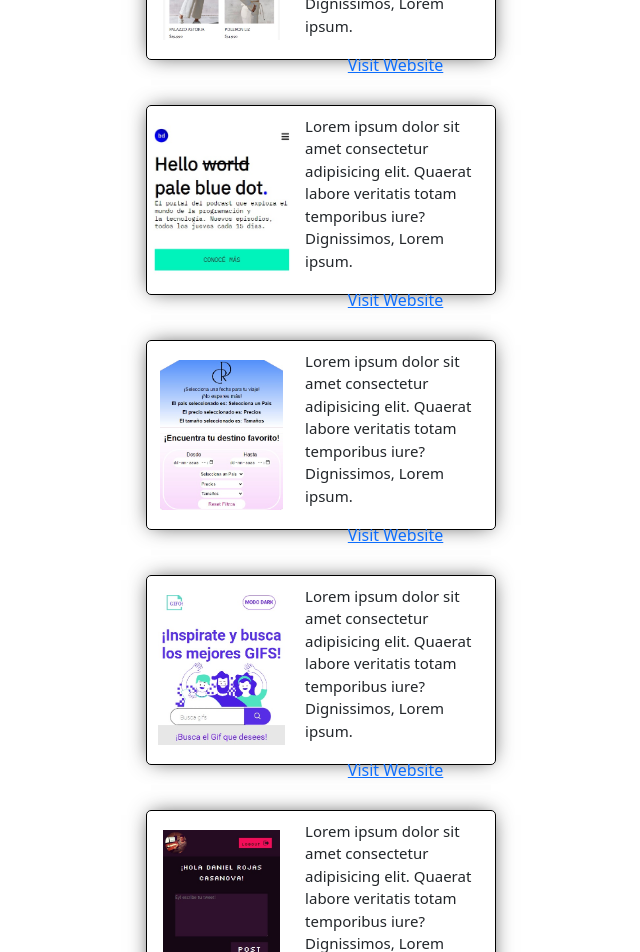
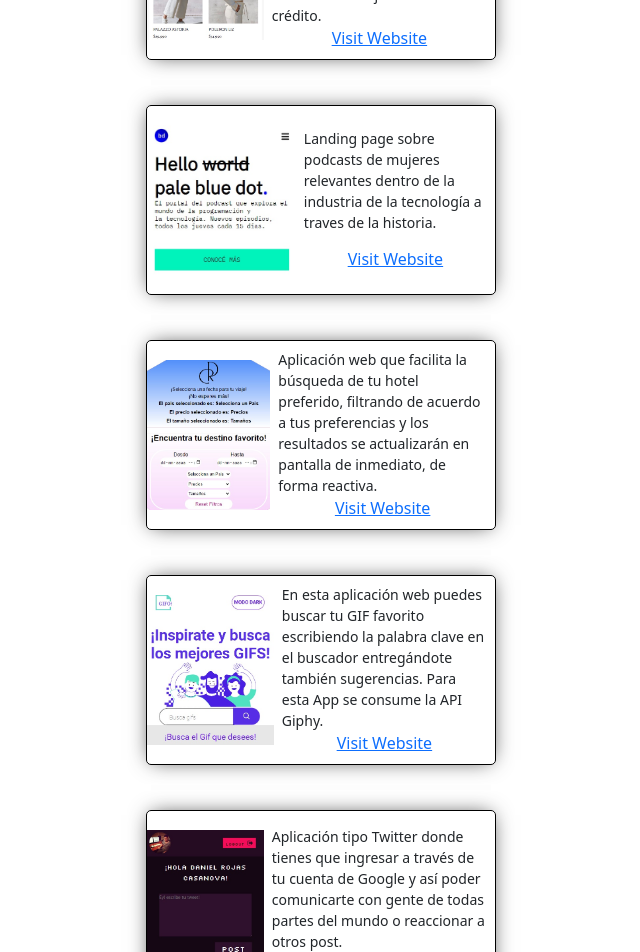
Before and after one commit to cassnova/my-portfolio, a React (Create React App) app: page / in a window 1280 px wide. Shown: the part 1920-2872 px from the top of the page, without its empty margins (319-959 px from the left). Built offline with nearby package versions, Linux system fonts and the light colour scheme.

Commit message:
add descriptions

```diff
--- a/src/bd.js
+++ b/src/bd.js
@@ -3,43 +3,43 @@ const Data = [
         title: 'LIV STUDIO',
         photo: './photolivstudio.jpg',
         link: 'https://livstudio.cl',
-        description: 'Lorem ipsum dolor sit amet consectetur adipisicing elit. Quaerat labore veritatis totam temporibus iure? Dignissimos, Lorem ipsum.'
+        description: 'Diseño y desarrollo web ecommerce para la marca LIVSTUDIO. En la tienda se implementa la API de Transbank Webpay Plus para transacciones en Chile con tarjetas de débito o crédito.'
     },
     {
         title: 'Podcasts',
         photo: './photo1.jpg',
         link: 'https://danielrojas-sprint1podcasts.netlify.app/',
-        description: 'Lorem ipsum dolor sit amet consectetur adipisicing elit. Quaerat labore veritatis totam temporibus iure? Dignissimos, Lorem ipsum.'
+        description: 'Landing page sobre podcasts de mujeres relevantes dentro de la industria de la tecnología a traves de la historia.'
     },
     {
         title: 'Hotels',
         photo: './photohotels.jpg',
         link: 'https://reactivehotels.netlify.app/',
-        description: 'Lorem ipsum dolor sit amet consectetur adipisicing elit. Quaerat labore veritatis totam temporibus iure? Dignissimos, Lorem ipsum.'
+        description: 'Aplicación web que facilita la búsqueda de tu hotel preferido, filtrando de acuerdo a tus preferencias y los resultados se actualizarán en pantalla de inmediato, de forma reactiva.'
     },
     {
         title: 'Gifos',
         photo: './photogifos.jpg',
         link: 'https://gifos-drc.netlify.app/',
-        description: 'Lorem ipsum dolor sit amet consectetur adipisicing elit. Quaerat labore veritatis totam temporibus iure? Dignissimos, Lorem ipsum.'
+        description: 'En esta aplicación web puedes buscar tu GIF favorito escribiendo la palabra clave en el buscador entregándote también sugerencias. Para esta App se consume la API Giphy.'
     },
     {
         title: 'Twitter',
         photo: './photodevunited.jpg',
         link: 'https://proyecto-prueba-5c922.web.app/',
-        description: 'Lorem ipsum dolor sit amet consectetur adipisicing elit. Quaerat labore veritatis totam temporibus iure? Dignissimos, Lorem ipsum.'
+        description: 'Aplicación tipo Twitter donde tienes que ingresar a través de tu cuenta de Google y así poder comunicarte con gente de todas partes del mundo o reaccionar a otros post.'
     },
     {
         title: 'Blog Cafe',
         photo: './photoblogcafe.jpg',
         link: 'https://danielrojas-blogcafeproject.netlify.app/',
-        description: 'Lorem ipsum'
+        description: 'Diseño y desarrollo de blog de café con consejos y cursos. Acá podrás ingresar el contenido de tu cafetería, además de pequeños consejos, permitiéndote tener mejor visibilidad en la web.'
     },
     {
         title: 'Calculator App',
         photo: './photocalculator.jpg',
         link: 'https://calculatorv1-drc.netlify.app/',
-        description: 'Lorem ipsum'
+        description: 'Diseño y desarrollo de una aplicación web donde podrás hacer tus cálculos matemáticos rápidamente. Esta calculadora fue programada con la última tecnología de desarrollo web.'
     }
 ]
 
--- a/src/components/Cards/Card.css
+++ b/src/components/Cards/Card.css
@@ -30,12 +30,16 @@
 }
 
 .description-container {
-    width: 200px;
-    padding: 9px;
+    width: 95%;
+    padding: 8px;
+    display: flex;
+    flex-direction: column;
+    justify-content: space-evenly;
     /* border: 1px solid blueviolet; */
 }
 
 .description-container p {
-    font-size: 15px;
+    font-size: 14px;
     text-align: left;
+    margin: 0;
 }
```
Also changed, not shown: src/components/Projects/Projects.jsx (line endings or trailing spaces).
